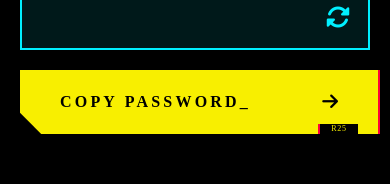
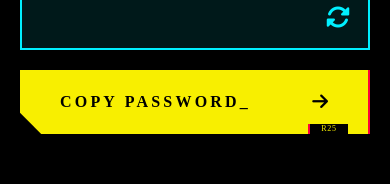
Before and after one commit to GabrielFTeles/Password-Generator, a plain HTML site: page index.html in a window 390 px wide. Shown: the part 206-390 px from the top of the page. Drawn offline with Linux system fonts and the light colour scheme; a web font is replaced by a local one.

Commit message:
Fixing copy button breaking on mobile

```diff
--- a/style.css
+++ b/style.css
@@ -109,7 +109,7 @@ ul {
 
   padding-inline: 4rem;
 
-  width: 36rem;
+  width: min(36rem, 100%);
   height: 6.4rem;
 
   border: none;
```
